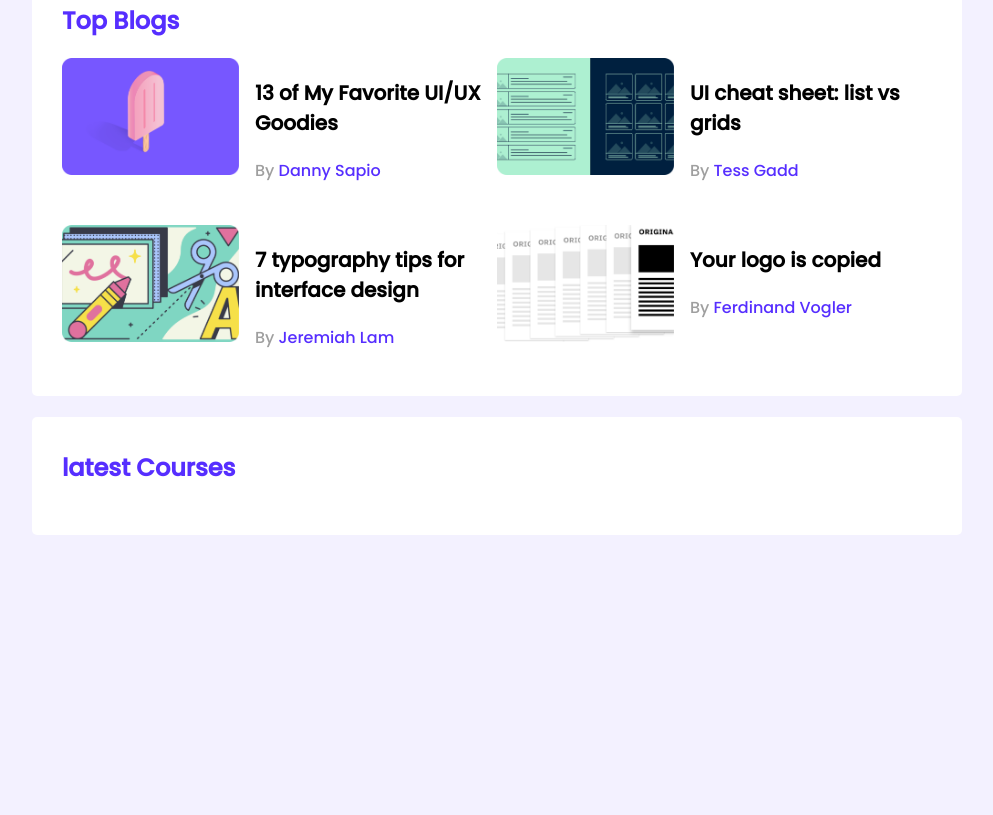
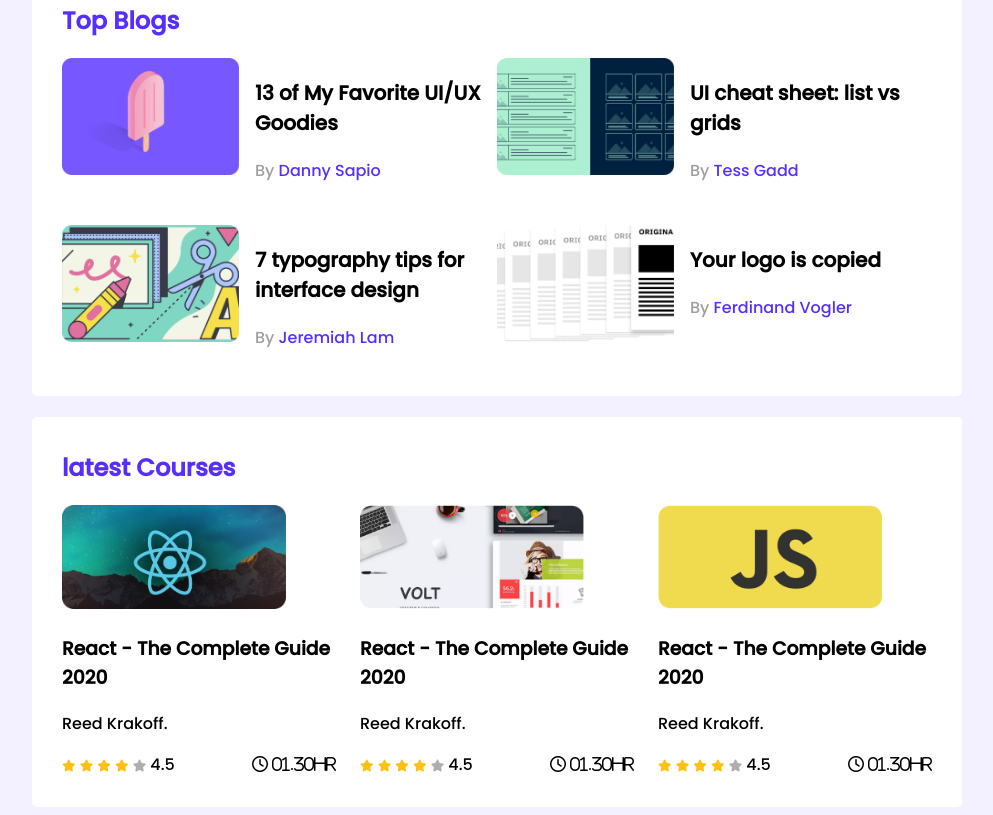
Before and after one commit to shoharto/leader-board-css3, a plain HTML site: page index.html in a window 1280 px wide. Shown: the part 329-1144 px from the top of the page, without its empty margins (143-1136 px from the left). Before the commit the page ends 872 px from the top, so only its background shows below. Drawn offline with Linux system fonts and the light colour scheme.

Commit message:
completed latest course section

```diff
--- a/index.html
+++ b/index.html
@@ -5,6 +5,8 @@
       <meta http-equiv="X-UA-Compatible" content="IE=edge">
       <meta name="viewport" content="width=device-width, initial-scale=1.0">
       <title>Leader Board</title>
+      <!-- font-awesome -->
+      <script src="https://kit.fontawesome.com/5c565df8e2.js" crossorigin="anonymous"></script>
       <!-- custom stylesheet -->
       <link rel="stylesheet" href="styles/style.css">
    </head>
@@ -104,6 +106,95 @@ copied
          <!-- latest courses -->
          <section class="container">
             <h2 class="section-title">latest Courses</h2>
+            <div class="courses">
+                <div class="course">
+                    <div class="course-banner">
+                        <img src="images/courses/course-1.png" alt="">
+                    </div>
+                    <div class="course-detail">
+                        <h3 class="course-title">
+                            React - The Complete Guide 2020
+                        </h3>
+                        <p class="course-author">
+                            Reed Krakoff.
+                        </p>
+                        <div class="course-info">
+                            <div class="">
+                                <i class="fas fa-star filled"></i>
+                                <i class="fas fa-star filled"></i>
+                                <i class="fas fa-star filled"></i>
+                                <i class="fas fa-star filled"></i>
+                                <i class="fas fa-star empty"></i>
+                                <span>4.5</span>
+                            </div>
+
+                            <div class="course-duration">
+                                <i class="far fa-clock">
+                                    01.30hr
+                                </i>
+                            </div>
+                        </div>
+                    </div>
+                </div>
+                <div class="course">
+                    <div class="course-banner">
+                        <img src="images/courses/course-2.png" alt="">
+                    </div>
+                    <div class="course-detail">
+                        <h3 class="course-title">
+                            React - The Complete Guide 2020
+                        </h3>
+                        <p class="course-author">
+                            Reed Krakoff.
+                        </p>
+                        <div class="course-info">
+                            <div class="">
+                                <i class="fas fa-star filled"></i>
+                                <i class="fas fa-star filled"></i>
+                                <i class="fas fa-star filled"></i>
+                                <i class="fas fa-star filled"></i>
+                                <i class="fas fa-star empty"></i>
+                                <span>4.5</span>
+                            </div>
+
+                            <div class="course-duration">
+                                <i class="far fa-clock">
+                                    01.30hr
+                                </i>
+                            </div>
+                        </div>
+                    </div>
+                </div>
+                <div class="course">
+                    <div class="course-banner">
+                        <img src="images/courses/course-3.png" alt="">
+                    </div>
+                    <div class="course-detail">
+                        <h3 class="course-title">
+                            React - The Complete Guide 2020
+                        </h3>
+                        <p class="course-author">
+                            Reed Krakoff.
+                        </p>
+                        <div class="course-info">
+                            <div class="">
+                                <i class="fas fa-star filled"></i>
+                                <i class="fas fa-star filled"></i>
+                                <i class="fas fa-star filled"></i>
+                                <i class="fas fa-star filled"></i>
+                                <i class="fas fa-star empty"></i>
+                                <span>4.5</span>
+                            </div>
+
+                            <div class="course-duration">
+                                <i class="far fa-clock">
+                                    01.30hr
+                                </i>
+                            </div>
+                        </div>
+                    </div>
+                </div>
+            </div>
          </section>
       </main>
    </body>
--- a/styles/style.css
+++ b/styles/style.css
@@ -97,3 +97,78 @@ hr {
 	font-size: 16px;
 	color: #562EFF;
 }
+
+/*-----------------
+ courses styles
+------------------*/
+
+.courses{
+    display: grid;
+    grid-template-columns: repeat(3, 1fr);
+    grid-column-gap: 24px;
+}
+.course .course-banner img{
+    width: 224px;
+height: 104px;
+}
+
+.course-info{
+    display: flex;
+    align-items: center;
+    justify-content: space-between;
+
+}
+
+.fa-star{
+    font-size: 12px;
+}
+
+.fa-star.filled{
+    color: #FFC014;
+}
+
+.fa-star.empty{
+    color: #AEAEAE;
+}
+
+/*-----------------
+ Media Queries
+----------------*/
+
+/*-----------------
+ Mobile Devices
+----------------*/
+
+@media only screen and (max-width:688px) {
+    .container{
+        width: 100%;
+    }
+    .players, .blogs, .courses{
+
+        grid-template-columns: repeat(1, 1fr);
+    }
+    .player, .blog, .course{
+        flex-direction: column;
+    }
+
+}
+
+/*-----------------
+ Tablet Devices
+----------------*/
+
+@media only screen and (min-width:688px) and (max-width:992px) {
+    .container{
+        width: 100%;
+    }
+    .players, .courses{
+
+        grid-template-columns: repeat(2, 1fr);
+    }
+
+    .blogs{
+
+        grid-template-columns: repeat(1, 1fr);
+    }
+
+}
```
